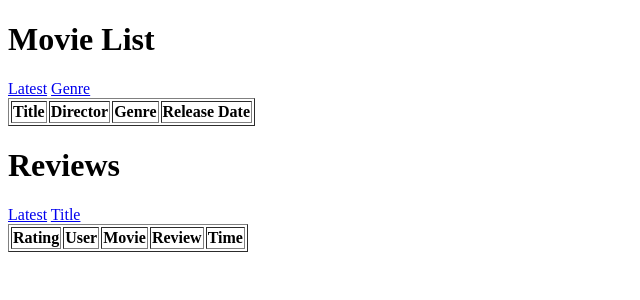
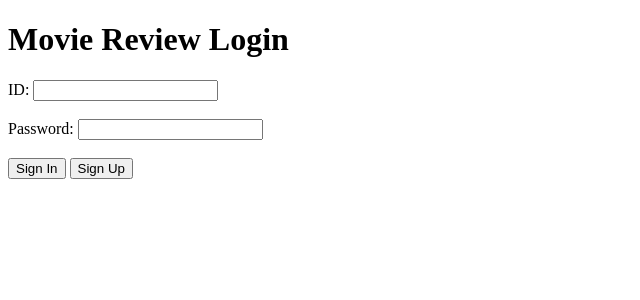
Before and after one commit to aliffkhuzairi/flask_movie_review_v2, a Flask app: page / in a window 1280 px wide. Shown: the top 300 px of the page, without its empty margins (0-640 px from the left). Run offline with Flask 3, Linux system fonts and the light colour scheme; data that the repository does not hold is empty; some libraries are stand-ins or nearby versions.

Commit message:
feat: add basic signup/signin logic with session

```diff
--- a/app.py
+++ b/app.py
@@ -1,6 +1,7 @@
-from flask import Flask, render_template, request
+from flask import Flask, render_template, request, redirect, url_for, session
 import psycopg2
 app = Flask(__name__)
+app.secret_key = "dev_secret_key"
 
 def get_db_connection():
     return psycopg2.connect(
@@ -10,8 +11,68 @@ def get_db_connection():
         host='localhost',
         port='5432'
     )
+
 @app.route('/')
+def index():
+    return render_template('login.html')
+
+@app.route('/auth', methods=['POST'])
+def auth():
+    user_id = request.form.get('user_id').strip()
+    password = request.form.get('password').strip()
+    action = request.form.get('action').strip()
+
+    if not user_id or not password:
+        return render_template('login.html', message="ID and password are required.")
+
+    conn = get_db_connection()
+    cur = conn.cursor()
+
+    if action == "signup":
+        try:
+            cur.execute(
+                "insert into users(id, password, role) values(%s, %s, %s)",
+                (user_id, password, "user")
+            )
+            cur.execute(
+                "insert into user_info(id, reg_date) values(%s, now());",
+                (user_id,)
+            )
+            conn.commit()
+            cur.close()
+            conn.close()
+            return render_template('login.html', message="Sign up successful. Please sign in.")
+
+        except:
+            conn.rollback()
+            cur.close()
+            conn.close()
+            return render_template('login.html', message="Sign up failed. ID may already exists.")
+
+    elif action == "signin":
+        cur.execute("""
+            select id, role from users where id = %s and password = %s;
+        """, (user_id, password)
+        )
+        user = cur.fetchone()
+        print(user)
+        cur.close()
+        conn.close()
+
+        if user:
+            session['user_id'] = user[0]
+            session['role'] = user[1]
+            return redirect(url_for('home'))
+        else:
+            return render_template('login.html', message="Invalid ID or password")
+
+    cur.close()
+    conn.close()
+    return render_template('login.html', message="Invalid action")
+@app.route('/home')
 def home():
+    if 'user_id' not in session:
+        return redirect(url_for('index'))
     conn = get_db_connection()
     cur = conn.cursor()
 
@@ -54,7 +115,11 @@ def home():
     cur.close()
     conn.close()
 
-    return render_template("home.html", movies=movies, reviews=reviews)
+    return render_template("home.html", movies=movies, reviews=reviews, user_id=session['user_id'])
 
+@app.route('/logout')
+def logout():
+    session.clear()
+    return redirect(url_for('index'))
 if __name__ == '__main__':
     app.run(debug=True)
--- a/templates/home.html
+++ b/templates/home.html
@@ -6,9 +6,12 @@
     <title>Movies</title>
 </head>
 <body>
+    <p>Logged in as: {{ user_id }}</p>
+    <a href="{{ url_for('logout') }}">Logout</a>
+
     <h1>Movie List</h1>
-    <a href="/?movie_sort=latest">Latest</a>
-    <a href="/?movie_sort=genre">Genre</a>
+    <a href="{{ url_for('home', movie_sort='latest', review_sort=request.args.get('review_sort', 'latest')) }}">Latest</a>
+    <a href="{{ url_for('home', movie_sort='genre', review_sort=request.args.get('review_sort', 'latest')) }}">Genre</a>
     <table border="1">
         <tr>
             <th>Title</th>
@@ -29,8 +32,8 @@
     </table>
 
     <h1>Reviews</h1>
-    <a href="/?review_sort=latest">Latest</a>
-    <a href="/?review_sort=title">Title</a>
+    <a href="{{ url_for('home', movie_sort=request.args.get('movie_sort', 'latest'), review_sort='latest') }}">Latest</a>
+    <a href="{{ url_for('home', movie_sort=request.args.get('movie_sort', 'latest'), review_sort='title') }}">Title</a>
     <table border="1">
         <tr>
             <th>Rating</th>
--- /dev/null
+++ b/templates/login.html
@@ -0,0 +1,28 @@
+<!DOCTYPE html>
+<html lang="en">
+<head>
+    <meta charset="UTF-8">
+    <meta name="viewport" content="width=device-width, initial-scale=1.0" />
+    <title>Title</title>
+</head>
+<body>
+    <h1>Movie Review Login</h1>
+
+    {% if message %}
+        <p>{{ message }}</p>
+    {% endif %}
+
+    <form action="{{ url_for('auth') }}" method="POST">
+        <label>ID:</label>
+        <input type="text" name="user_id" required>
+        <br><br>
+
+        <label>Password:</label>
+        <input type="password" name="password" required>
+        <br><br>
+
+        <button type="submit" name="action" value="signin">Sign In</button>
+        <button type="submit" name="action" value="signup">Sign Up</button>
+    </form>
+</body>
+</html>
```
